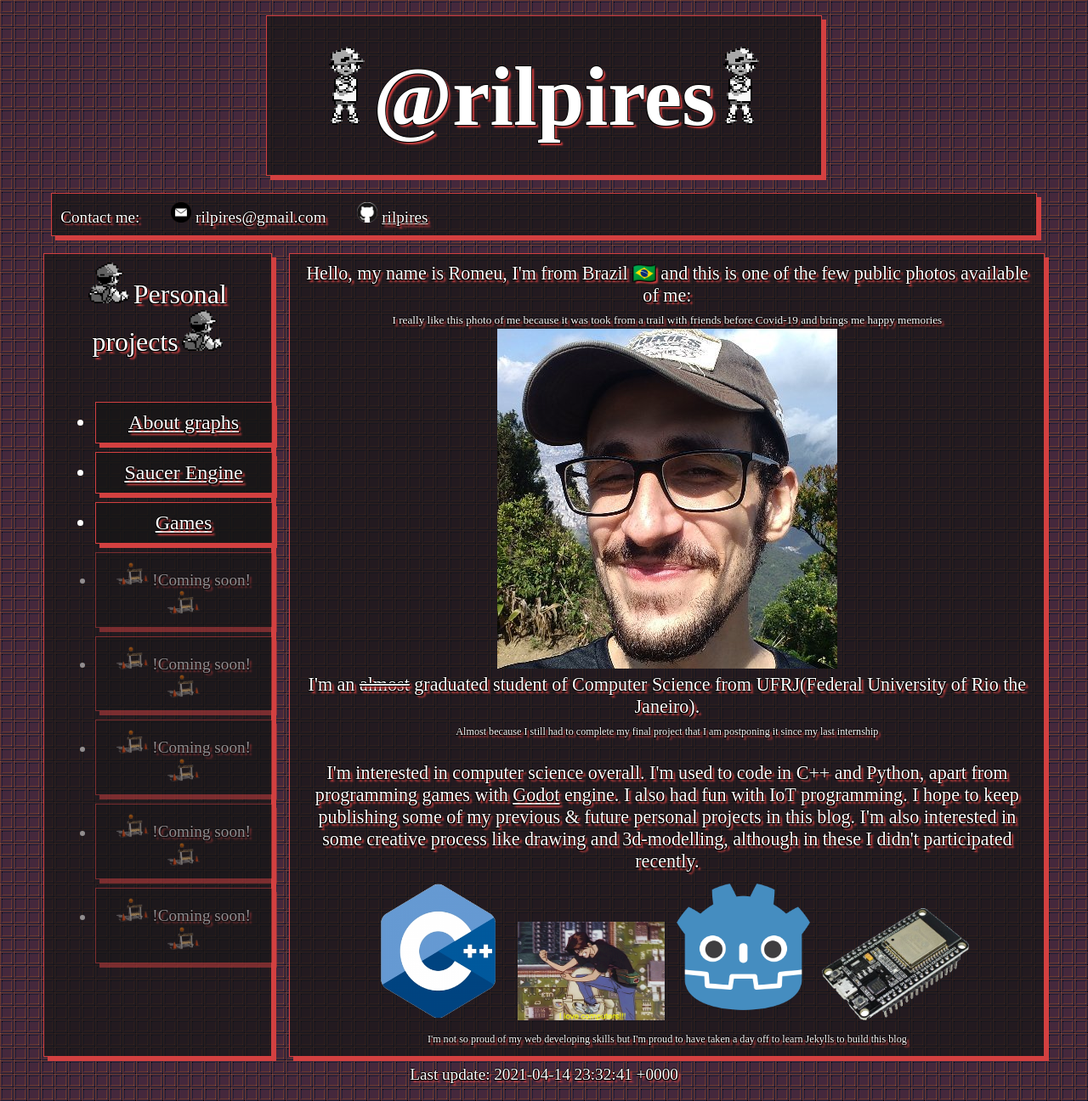
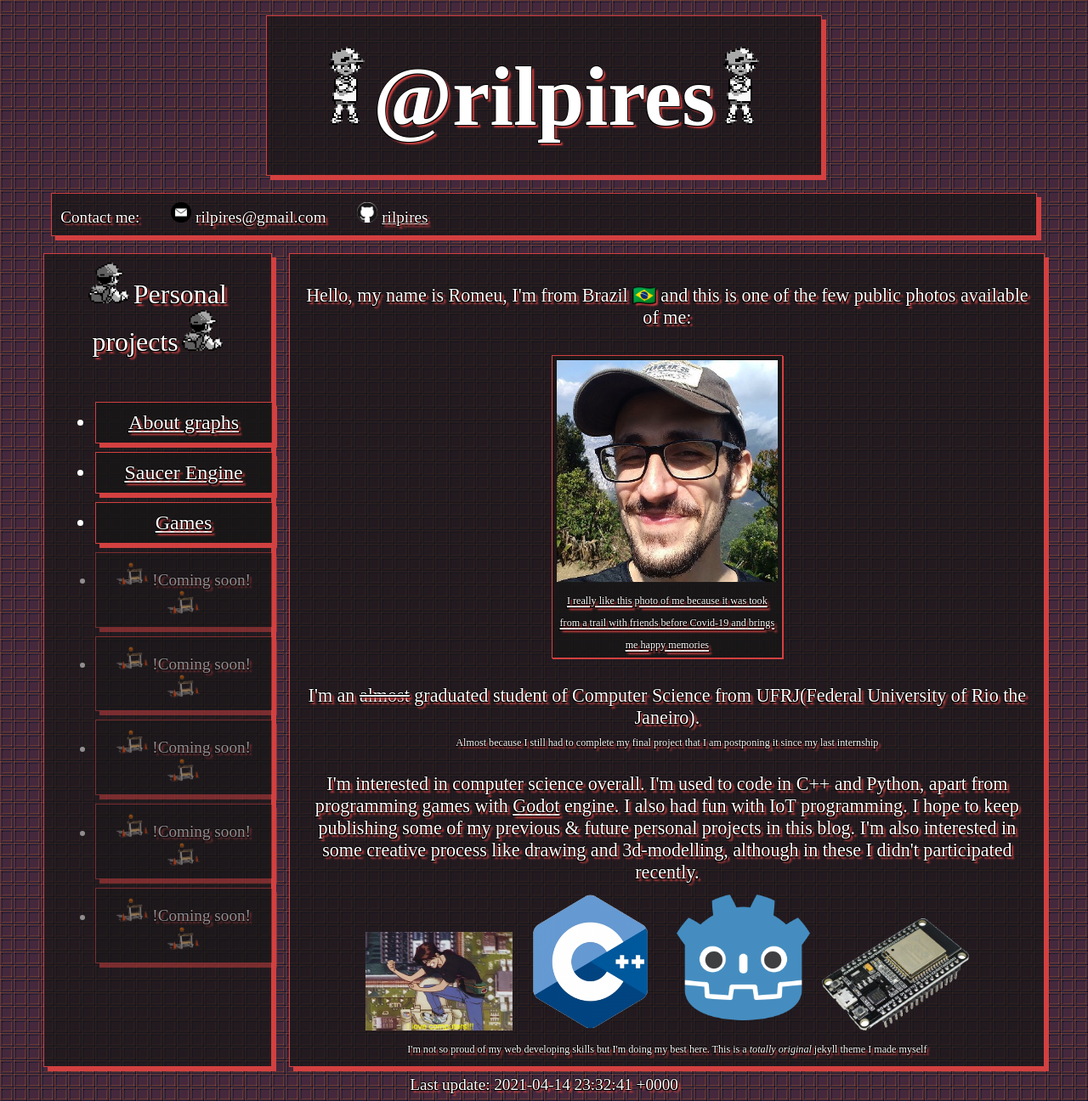
Before and after one commit to rilpires/rilpires, a Jekyll site: the page built from index.html, in a window 1280 px wide. Shown: the whole page at 85% size. Built offline with Jekyll 4.4.1, drawn with Linux system fonts in a browser that asks for light colours.

Commit message:
tweaking stuff

```diff
--- a/index.html
+++ b/index.html
@@ -3,12 +3,16 @@ layout: default
 title: rilpires
 ---
 
-Hello, my name is Romeu, I'm from Brazil 🇧🇷 and this is one of the few public photos available of me:<br>
 
+<br>
 
-<span style="font-size:60%">I really like this photo of me because it was took from a trail with friends before Covid-19 and brings me happy memories</span>
+Hello, my name is Romeu, I'm from Brazil 🇧🇷 and this is one of the few public photos available of me:
 
-<br><img src="/assets/images/me.jpg"><br>
+<br>
+<br>
+{% include image.html width="30%" src="/assets/images/me.jpg" subtile="I really like this photo of me because it was took from a trail with friends before Covid-19 and brings me happy memories" %}
+<br>
+<br>
 
 I'm an <span style="text-decoration: line-through;">almost</span> graduated student of Computer Science from UFRJ(Federal University of Rio the Janeiro).
 
@@ -24,16 +28,16 @@ I'm interested in computer science overall. I'm used to code in C++ and Python,
 I also had fun with IoT programming. I hope to keep publishing some of my previous & future personal projects in this blog.
 I'm also interested in some creative process like drawing and 3d-modelling, although in these I didn't participated recently.
 
+
 <br>
-
+<img style="width:20%" src="/assets/images/happycomputer.gif" alt="I love computers">
 <img style="width:20%" src="/assets/images/cpp.png" alt="C++ logo">
-<img style="width:20%" src="/assets/images/happycomputer.gif" alt="I love computers">
 <img style="width:20%"  src="/assets/images/godot.png" alt="Godot logo">
 <img style="width:20%"  src="/assets/images/esp32.png" alt="ESP32">
 <br>
 
 <span class="smoll">
-    I'm not so proud of my web developing skills but I'm proud to have taken a day off to learn Jekylls to build this blog
+    I'm not so proud of my web developing skills but I'm doing my best here. This is a <i>totally original</i> jekyll theme I made myself
 </span>
 
 <br>
```
